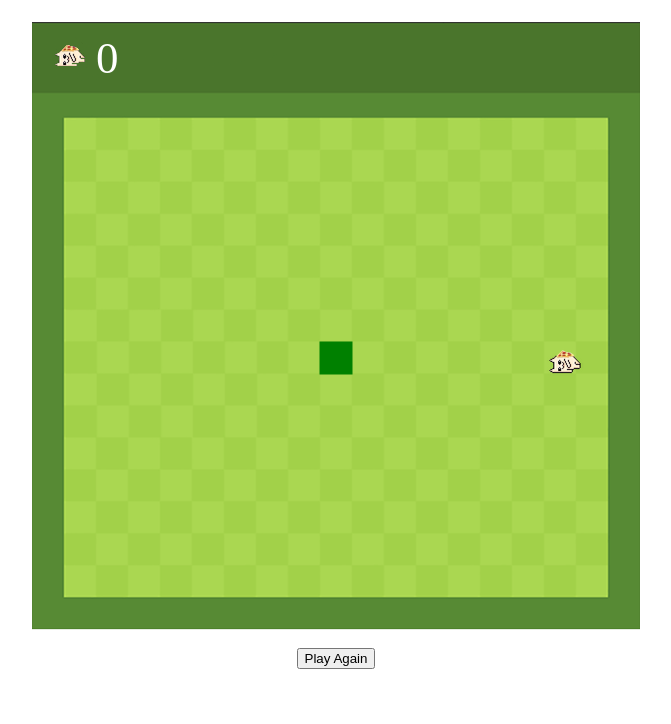
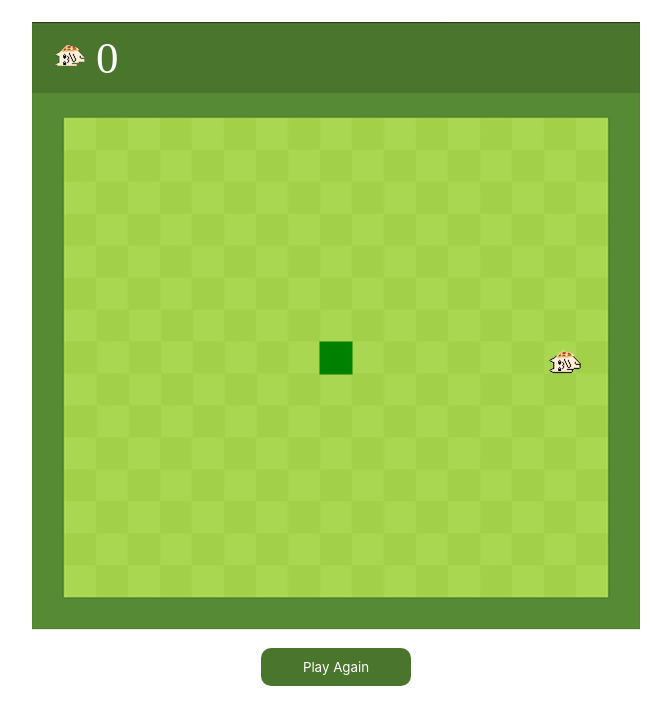
Before and after one commit to Lyxnn10/pizza-cat, an Electron app: page src/index.html in a window 800 px wide. Shown: the part 58-782 px from the top of the page, without its empty margins (64-735 px from the left). Drawn offline with Linux system fonts and the light colour scheme.

Commit message:
Update style.css

```diff
--- a/src/style.css
+++ b/src/style.css
@@ -12,3 +12,45 @@ canvas{
     display: block;
     margin: 0 auto;
 }
+
+
+.button-65 {
+    background-color: rgb(74, 117, 44);
+    border-radius: 10px;
+    border-style: none;
+    color: #fff;
+    font-family: Inter,-apple-system,system-ui,"Segoe UI",Helvetica,Arial,sans-serif;
+    height: 1cm;
+    width: 100%;
+    letter-spacing: normal;
+  }
+
+  .button-65:hover {
+    background-color: rgb(86, 149, 41);
+    box-shadow: rgba(0, 0, 0, .05) 0 5px 30px, rgba(0, 0, 0, .05) 0 1px 4px;
+    opacity: 1;
+    transform: translateY(0);
+    transition-duration: .35s;
+  }
+
+  .button-65:hover:after {
+    opacity: .5;
+  }
+
+  .button-65:active {
+    box-shadow: rgba(0, 0, 0, .1) 0 3px 6px 0, rgba(0, 0, 0, .1) 0 0 10px 0, rgba(0, 0, 0, .1) 0 1px 4px -1px;
+    transform: translateY(2px);
+    transition-duration: .35s;
+  }
+
+  .button-65:active:after {
+    opacity: 1;
+  }
+
+  @media (min-width: 768px) {
+    .button-65 {
+      padding: 10px 22px;
+      width: 150px;
+      text-align: center;
+    }
+  }
```
